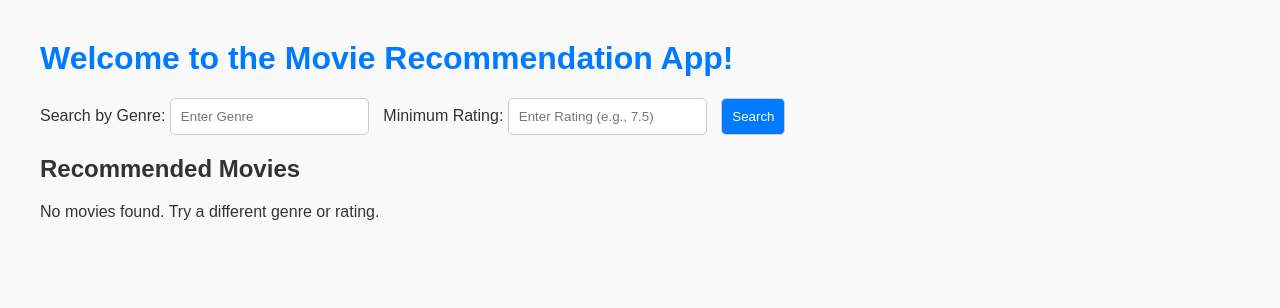
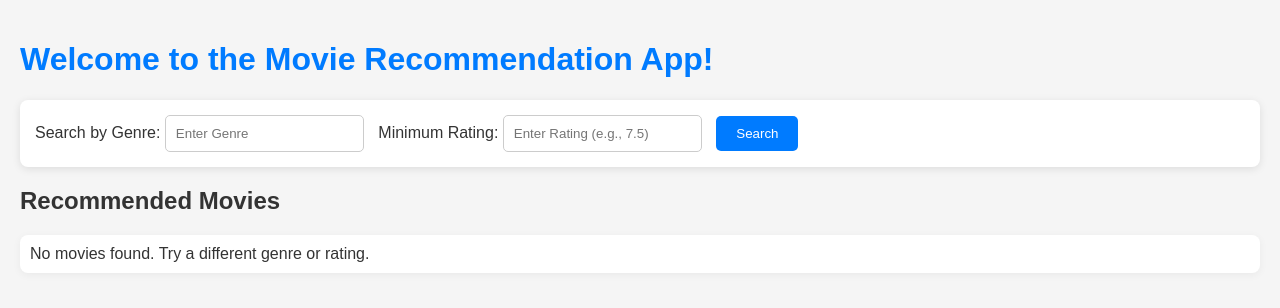
Before and after one commit to an-sh007/Movie-recommender, a Django app: page / in a window 1280 px wide. Shown: the top 308 px of the page. Run offline with Django 3.2, Linux system fonts and the light colour scheme; data that the repository does not hold is empty.

Commit message:
style added

```diff
--- a/movie_recommendation/movies/static/movies/style.css
+++ b/movie_recommendation/movies/static/movies/style.css
@@ -42,3 +42,52 @@ li {
     border-radius: 8px;
     box-shadow: 0 4px 8px rgba(0,0,0,0.05);
 }
+body {
+    font-family: Arial, sans-serif;
+    background-color: #f5f5f5;
+    margin: 0;
+    padding: 20px;
+    color: #333;
+}
+
+h1 {
+    color: #007bff;
+}
+
+a {
+    text-decoration: none;
+    color: #007bff;
+    font-weight: bold;
+}
+
+a:hover {
+    text-decoration: underline;
+}
+
+form {
+    background-color: #fff;
+    padding: 15px;
+    border-radius: 8px;
+    margin-bottom: 20px;
+    box-shadow: 0 2px 8px rgba(0,0,0,0.1);
+}
+
+button {
+    background-color: #007bff;
+    color: white;
+    border: none;
+    padding: 10px 20px;
+    border-radius: 5px;
+    cursor: pointer;
+}
+
+button:hover {
+    background-color: #0056b3;
+}
+
+p {
+    background-color: white;
+    padding: 10px;
+    border-radius: 8px;
+    box-shadow: 0 2px 8px rgba(0,0,0,0.05);
+}
--- a/movie_recommendation/movies/templates/movies/movie_detail.html
+++ b/movie_recommendation/movies/templates/movies/movie_detail.html
@@ -1,6 +1,8 @@
 <!DOCTYPE html>
 <html>
 <head>
+    {% load static %}
+    <link rel="stylesheet" href="{% static 'movies/style.css' %}">
     <title>{{ movie.name }} - Details</title>
 </head>
 <body>
```
